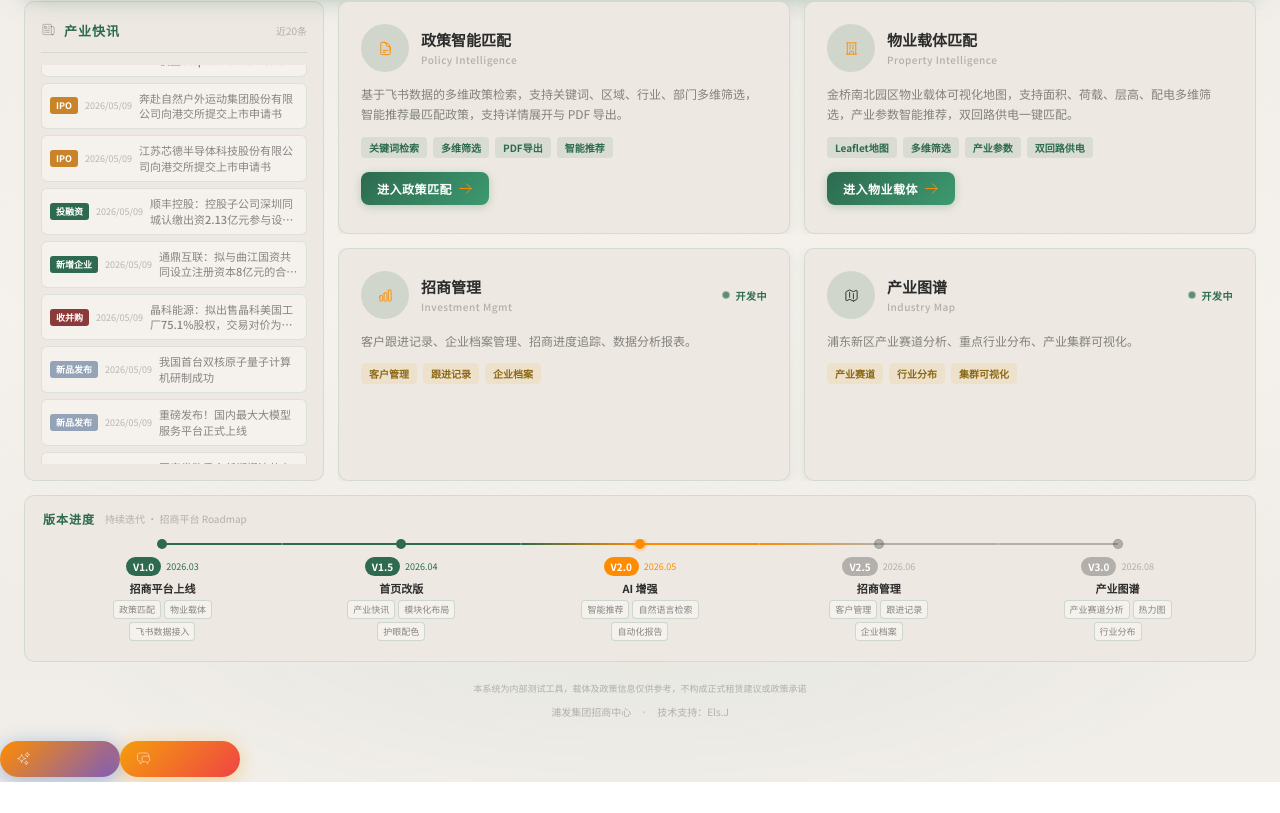
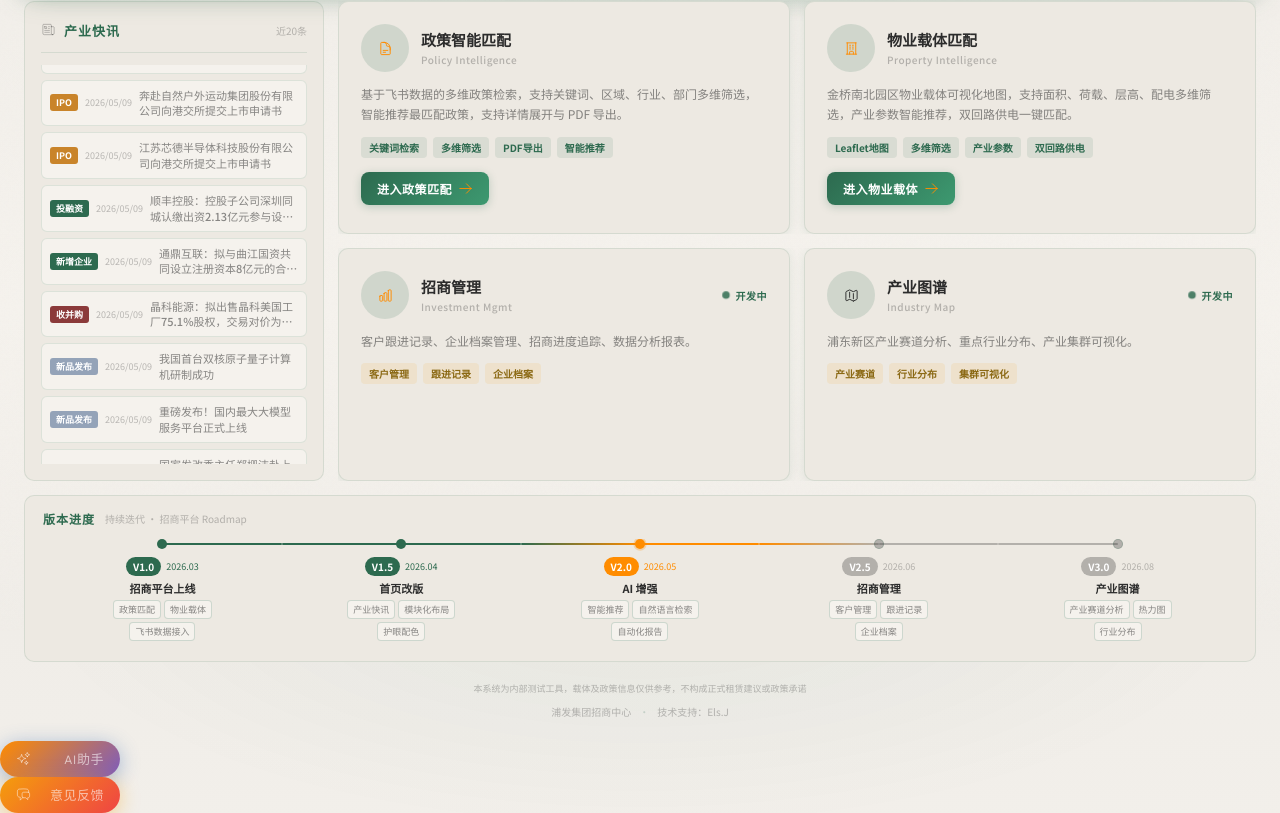
Before and after one commit to elsak667/property-match-tauri, a React (Vite) app: page / in a window 1280 px wide. Shown: the part 169-982 px from the top of the page. Before the commit the page ends 951 px from the top, so only its background shows below. Built offline with nearby package versions, Linux system fonts and the light colour scheme.

Commit message:
feat(首页FAB): 胶囊形按钮，图标文字分离，Syne字体，样式迁移至CSS

```diff
--- a/src/components/AIAssistant.tsx
+++ b/src/components/AIAssistant.tsx
@@ -343,10 +343,13 @@ ${propTable}
   return (
     <>
       {/* 浮窗气泡按钮 */}
-      <button className="ai-fab ai-fab-ai" onClick={() => setOpen(!open)} aria-label="AI助手">
-        <span className="ai-fab-icon">{open ? <Icon.close /> : <Icon.botAccent />}</span>
-        {total > 0 && !open && <span className="ai-fab-dot" />}
-      </button>
+      <div className="ai-fab-wrap">
+        <button className="ai-fab ai-fab-ai" onClick={() => setOpen(!open)} aria-label="AI助手">
+          <span className="ai-fab-icon">{open ? <Icon.close /> : <Icon.botAccent />}</span>
+          <span className="ai-fab-label">AI助手</span>
+          {total > 0 && !open && <span className="ai-fab-dot" />}
+        </button>
+      </div>
 
       {/* 浮窗面板 */}
       {open && (
--- a/src/components/Feedback.tsx
+++ b/src/components/Feedback.tsx
@@ -76,9 +76,12 @@ export default function Feedback() {
 
   return (
     <>
-      <button className="ai-fab ai-fab-feedback" onClick={() => setOpen(!open)} aria-label="意见反馈">
-        <span className="ai-fab-icon">{open ? <Icon.close /> : <Icon.messageAccent />}</span>
-      </button>
+      <div className="ai-fab-wrap">
+        <button className="ai-fab ai-fab-feedback" onClick={() => setOpen(!open)} aria-label="意见反馈">
+          <span className="ai-fab-icon">{open ? <Icon.close /> : <Icon.messageAccent />}</span>
+          <span className="ai-fab-label">意见反馈</span>
+        </button>
+      </div>
 
       {open && (
         <div className="ai-panel ai-panel-feedback" ref={panelRef}>
```
